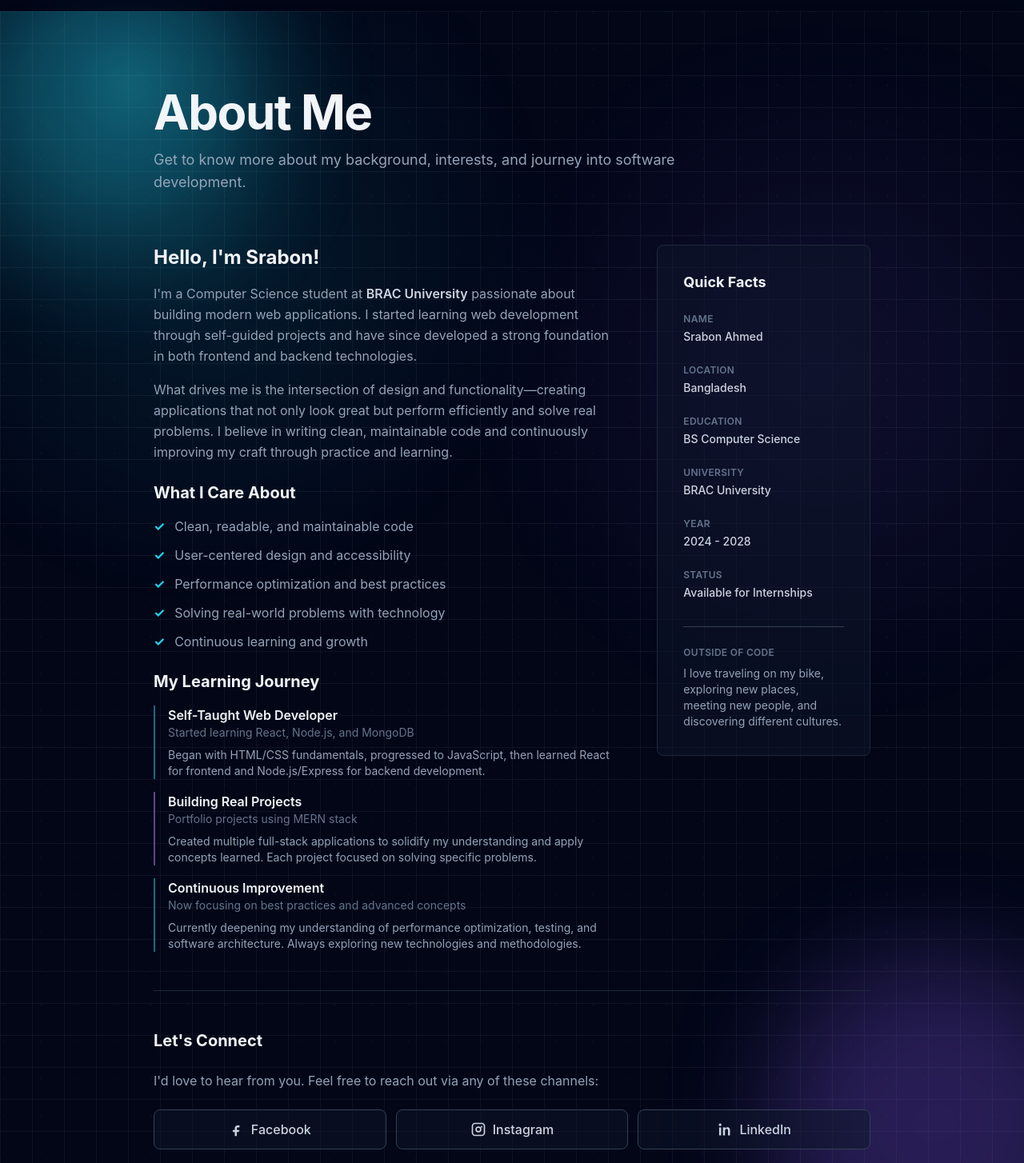
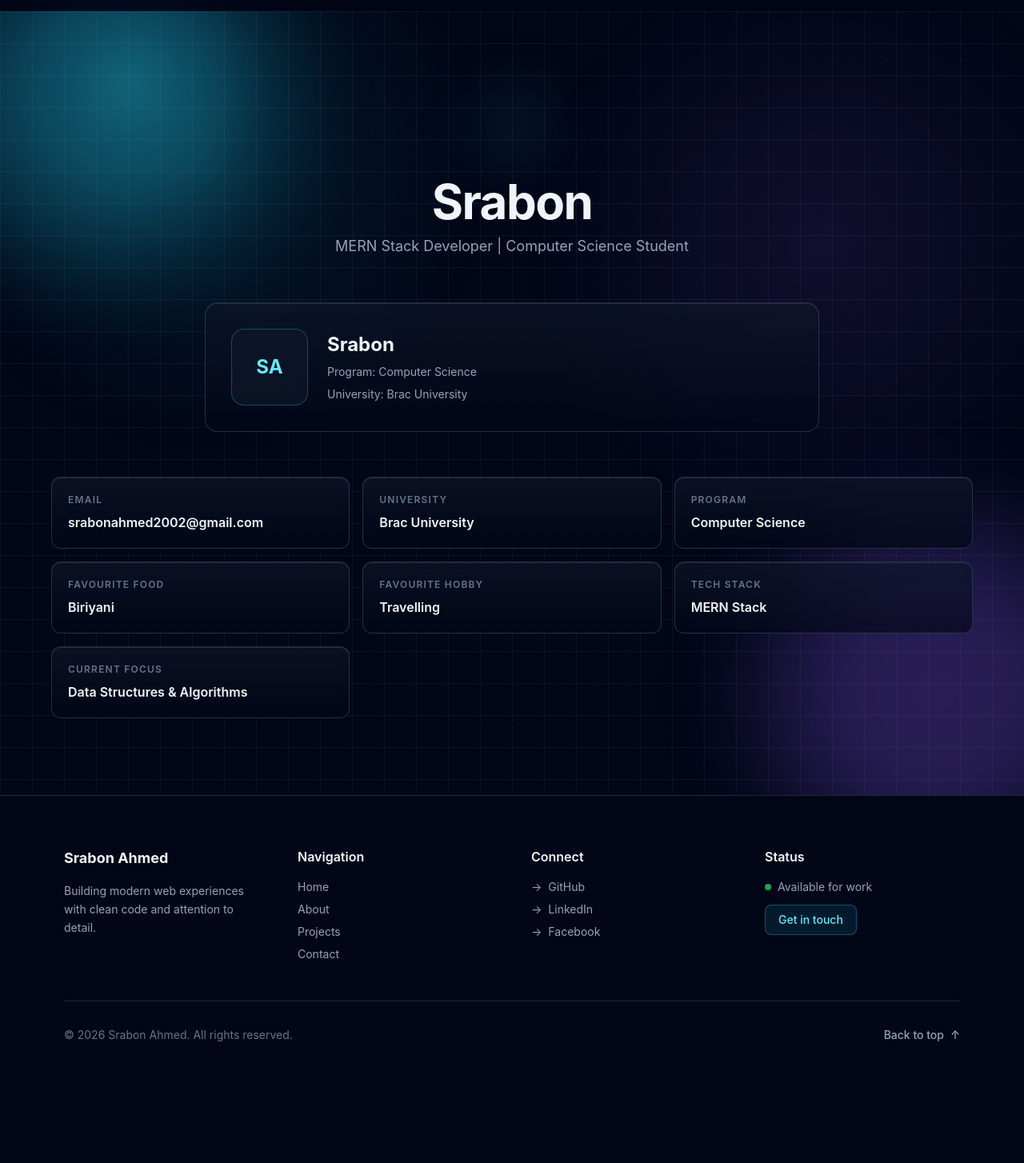
Before and after one commit to srabon007-9/portfolio, a React (Create React App) app in the folder client/: page /about in a window 1280 px wide. Shown: the part 56-1510 px from the top of the page at 80% size. After the commit the page ends 1424 px from the top, so only its background shows below. Built offline with nearby package versions, Linux system fonts and the light colour scheme.

Commit message:
Redesign About page as futuristic profile dashboard

```diff
--- a/client/src/pages/About.jsx
+++ b/client/src/pages/About.jsx
@@ -1,156 +1,59 @@
-// About page - Information about the developer
+import SectionReveal from '../components/SectionReveal';
+
+const infoCards = [
+  { label: 'Email', value: 'srabonahmed2002@gmail.com' },
+  { label: 'University', value: 'Brac University' },
+  { label: 'Program', value: 'Computer Science' },
+  { label: 'Favourite Food', value: 'Biriyani' },
+  { label: 'Favourite Hobby', value: 'Travelling' },
+  { label: 'Tech Stack', value: 'MERN Stack' },
+  { label: 'Current Focus', value: 'Data Structures & Algorithms' },
+];
+
 function About() {
   return (
     <div className="min-h-screen px-4 py-24">
-      <div className="mx-auto max-w-4xl">
-        {/* Page Header */}
-        <div className="mb-16">
-          <h1 className="mb-4 text-5xl md:text-6xl font-bold tracking-tight text-slate-100">
-            About Me
-          </h1>
-          <p className="text-lg text-slate-400 max-w-2xl">
-            Get to know more about my background, interests, and journey into software development.
+      <div className="mx-auto max-w-6xl">
+        <SectionReveal className="mb-14 text-center">
+          <div className="mx-auto mb-4 h-24 w-24 rounded-full bg-cyan-400/10 blur-2xl" aria-hidden="true" />
+          <h1 className="mb-3 text-5xl font-bold tracking-tight text-slate-100 md:text-6xl">Srabon</h1>
+          <p className="text-base text-slate-400 md:text-lg">
+            MERN Stack Developer | Computer Science Student
           </p>
-        </div>
+        </SectionReveal>
 
-        {/* Main About Content */}
-        <div className="mb-12 grid grid-cols-1 gap-12 md:grid-cols-3">
-          {/* Left Column - Text */}
-          <div className="md:col-span-2 space-y-6">
-            {/* Intro Section */}
-            <div>
-              <h2 className="mb-4 text-2xl font-bold text-slate-100">Hello, I'm Srabon!</h2>
-              <p className="text-slate-400 leading-relaxed mb-4">
-                I'm a Computer Science student at <span className="font-semibold text-slate-300">BRAC University</span> passionate about building modern web applications. I started learning web development through self-guided projects and have since developed a strong foundation in both frontend and backend technologies.
-              </p>
-              <p className="text-slate-400 leading-relaxed">
-                What drives me is the intersection of design and functionality—creating applications that not only look great but perform efficiently and solve real problems. I believe in writing clean, maintainable code and continuously improving my craft through practice and learning.
-              </p>
-            </div>
+        <SectionReveal className="mb-14">
+          <div className="glass-card mx-auto max-w-3xl rounded-2xl border border-slate-700/70 p-8 shadow-[0_0_24px_rgba(34,211,238,0.08)]">
+            <div className="flex flex-col items-center gap-6 text-center md:flex-row md:text-left">
+              <div className="flex h-24 w-24 items-center justify-center rounded-2xl border border-cyan-400/30 bg-slate-900/70 text-2xl font-bold text-cyan-300">
+                SA
+              </div>
 
-            {/* What I Care About */}
-            <div>
-              <h3 className="mb-4 text-xl font-bold text-slate-100">What I Care About</h3>
-              <ul className="space-y-3">
-                {[
-                  { icon: '✓', text: 'Clean, readable, and maintainable code' },
-                  { icon: '✓', text: 'User-centered design and accessibility' },
-                  { icon: '✓', text: 'Performance optimization and best practices' },
-                  { icon: '✓', text: 'Solving real-world problems with technology' },
-                  { icon: '✓', text: 'Continuous learning and growth' },
-                ].map((item, index) => (
-                  <li key={index} className="flex gap-3 text-slate-400">
-                    <span className="text-cyan-400 font-bold flex-shrink-0">{item.icon}</span>
-                    <span>{item.text}</span>
-                  </li>
-                ))}
-              </ul>
-            </div>
-
-            {/* Journey Section */}
-            <div>
-              <h3 className="mb-4 text-xl font-bold text-slate-100">My Learning Journey</h3>
-              <div className="space-y-4">
-                <div className="border-l-2 border-cyan-400/50 pl-4">
-                  <div className="font-semibold text-slate-100">Self-Taught Web Developer</div>
-                  <div className="text-sm text-slate-500">Started learning React, Node.js, and MongoDB</div>
-                  <p className="text-slate-400 mt-2 text-sm">Began with HTML/CSS fundamentals, progressed to JavaScript, then learned React for frontend and Node.js/Express for backend development.</p>
-                </div>
-
-                <div className="border-l-2 border-purple-400/50 pl-4">
-                  <div className="font-semibold text-slate-100">Building Real Projects</div>
-                  <div className="text-sm text-slate-500">Portfolio projects using MERN stack</div>
-                  <p className="text-slate-400 mt-2 text-sm">Created multiple full-stack applications to solidify my understanding and apply concepts learned. Each project focused on solving specific problems.</p>
-                </div>
-
-                <div className="border-l-2 border-cyan-400/50 pl-4">
-                  <div className="font-semibold text-slate-100">Continuous Improvement</div>
-                  <div className="text-sm text-slate-500">Now focusing on best practices and advanced concepts</div>
-                  <p className="text-slate-400 mt-2 text-sm">Currently deepening my understanding of performance optimization, testing, and software architecture. Always exploring new technologies and methodologies.</p>
-                </div>
+              <div className="space-y-2">
+                <h2 className="text-2xl font-bold text-slate-100">Srabon</h2>
+                <p className="text-sm text-slate-400">Program: Computer Science</p>
+                <p className="text-sm text-slate-400">University: Brac University</p>
               </div>
             </div>
           </div>
+        </SectionReveal>
 
-          {/* Right Column - Quick Facts Card */}
-          <div className="md:col-span-1">
-            <div className="sticky top-24 rounded-lg border border-slate-800 bg-slate-900/50 p-8">
-              <h3 className="mb-6 text-lg font-bold text-slate-100">Quick Facts</h3>
-              <div className="space-y-6">
-                {[
-                  { label: 'Name', value: 'Srabon Ahmed' },
-                  { label: 'Location', value: 'Bangladesh' },
-                  { label: 'Education', value: 'BS Computer Science' },
-                  { label: 'University', value: 'BRAC University' },
-                  { label: 'Year', value: '2024 - 2028' },
-                  { label: 'Status', value: 'Available for Internships' },
-                ].map((fact, index) => (
-                  <div key={index}>
-                    <div className="text-xs font-semibold uppercase tracking-wide text-slate-500 mb-1">
-                      {fact.label}
-                    </div>
-                    <div className="text-sm font-medium text-slate-300">{fact.value}</div>
-                  </div>
-                ))}
+        <SectionReveal>
+          <div className="grid grid-cols-1 gap-4 sm:grid-cols-2 lg:grid-cols-3">
+            {infoCards.map((item) => (
+              <div
+                key={item.label}
+                data-cursor="hover"
+                className="glass-card rounded-xl border border-slate-700/70 p-5 transition-all duration-300 hover:-translate-y-1 hover:border-cyan-400/40 hover:shadow-[0_0_20px_rgba(34,211,238,0.12)]"
+              >
+                <p className="mb-2 text-xs font-semibold uppercase tracking-widest text-slate-500">
+                  {item.label}
+                </p>
+                <p className="text-base font-semibold text-slate-100">{item.value}</p>
               </div>
-
-              {/* Hobby Section */}
-              <div className="mt-8 border-t border-slate-700 pt-6">
-                <div className="text-xs font-semibold uppercase tracking-wide text-slate-500 mb-2">
-                  Outside of Code
-                </div>
-                <p className="text-sm text-slate-400">
-                  I love traveling on my bike, exploring new places, meeting new people, and discovering different cultures.
-                </p>
-              </div>
-            </div>
+            ))}
           </div>
-        </div>
-
-        {/* Social Links Section */}
-        <div className="border-t border-slate-800 pt-12">
-          <h3 className="mb-6 text-xl font-bold text-slate-100">Let's Connect</h3>
-          <p className="text-slate-400 mb-6">
-            I'd love to hear from you. Feel free to reach out via any of these channels:
-          </p>
-          <div className="grid grid-cols-1 gap-3 sm:grid-cols-3">
-            <a
-              href="https://www.facebook.com/Srabon.Ahmed22/"
-              target="_blank"
-              rel="noopener noreferrer"
-              className="flex items-center justify-center gap-2 rounded-lg border border-slate-700 bg-slate-900/50 px-6 py-3 font-medium text-slate-300 transition-all hover:border-slate-500 hover:bg-slate-800/50 hover:text-white"
-            >
-              <svg viewBox="0 0 24 24" aria-hidden="true" className="h-5 w-5 fill-current">
-                <path d="M13.5 9H16V6h-2.5C10.8 6 9 7.8 9 10.5V13H6v3h3v6h3v-6h3l1-3h-4v-2.5c0-.8.7-1.5 1.5-1.5Z" />
-              </svg>
-              Facebook
-            </a>
-
-            <a
-              href="https://www.instagram.com/srabon_op/"
-              target="_blank"
-              rel="noopener noreferrer"
-              className="flex items-center justify-center gap-2 rounded-lg border border-slate-700 bg-slate-900/50 px-6 py-3 font-medium text-slate-300 transition-all hover:border-slate-500 hover:bg-slate-800/50 hover:text-white"
-            >
-              <svg viewBox="0 0 24 24" aria-hidden="true" className="h-5 w-5 fill-current">
-                <path d="M7 2h10a5 5 0 0 1 5 5v10a5 5 0 0 1-5 5H7a5 5 0 0 1-5-5V7a5 5 0 0 1 5-5Zm0 2a3 3 0 0 0-3 3v10a3 3 0 0 0 3 3h10a3 3 0 0 0 3-3V7a3 3 0 0 0-3-3H7Zm5 3.5A4.5 4.5 0 1 1 7.5 12 4.5 4.5 0 0 1 12 7.5Zm0 2A2.5 2.5 0 1 0 14.5 12 2.5 2.5 0 0 0 12 9.5Zm4.75-2.75a1.25 1.25 0 1 1-1.25 1.25 1.25 1.25 0 0 1 1.25-1.25Z" />
-              </svg>
-              Instagram
-            </a>
-
-            <a
-              href="https://www.linkedin.com/in/sheikh-srabon-ahmed/"
-              target="_blank"
-              rel="noopener noreferrer"
-              className="flex items-center justify-center gap-2 rounded-lg border border-slate-700 bg-slate-900/50 px-6 py-3 font-medium text-slate-300 transition-all hover:border-slate-500 hover:bg-slate-800/50 hover:text-white"
-            >
-              <svg viewBox="0 0 24 24" aria-hidden="true" className="h-5 w-5 fill-current">
-                <path d="M5 3a2 2 0 1 1 0 4 2 2 0 0 1 0-4Zm-1.5 6h3V21h-3V9ZM10 9h2.9v1.7h.1c.4-.8 1.4-1.9 3-1.9 3.2 0 3.8 2.1 3.8 4.8V21h-3v-6.5c0-1.5 0-3.5-2.1-3.5s-2.4 1.7-2.4 3.4V21h-3V9Z" />
-              </svg>
-              LinkedIn
-            </a>
-          </div>
-        </div>
+        </SectionReveal>
       </div>
     </div>
   );
```
